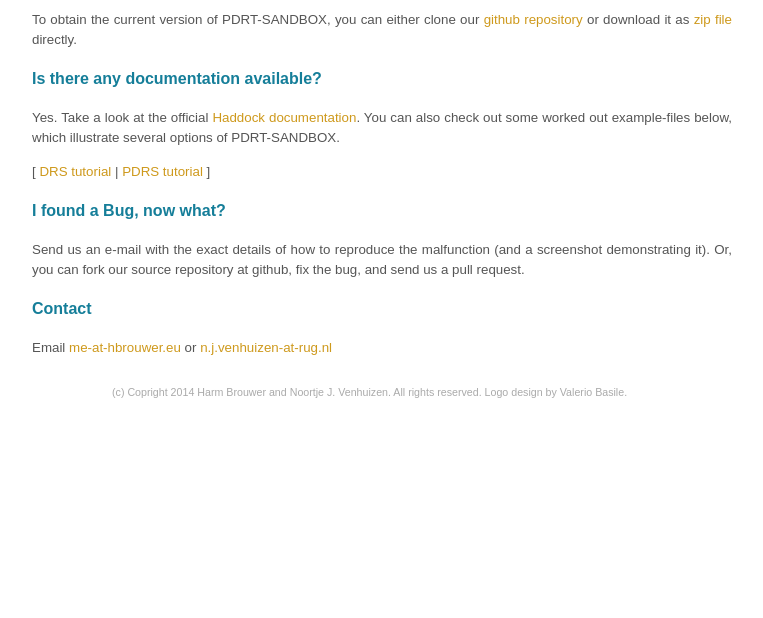
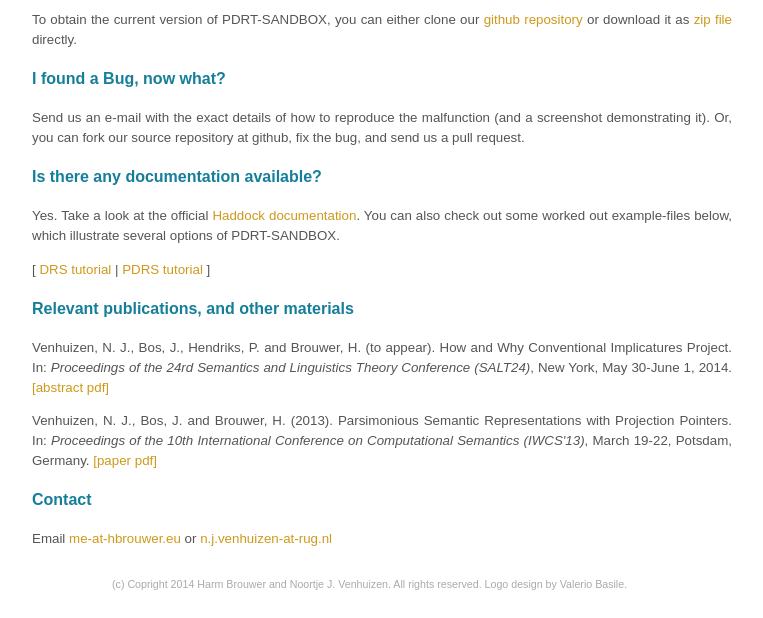
Before and after one commit to hbrouwer/pdrt-sandbox, a plain HTML site: page index.html in a window 1280 px wide. Shown: the part 482-1100 px from the top of the page, without its empty margins (258-1021 px from the left). Before the commit the page ends 909 px from the top, so only its background shows below. Drawn offline with Linux system fonts and the light colour scheme.

Commit message:
added publications and other relevant materials section

```diff
--- a/index.html
+++ b/index.html
@@ -75,6 +75,13 @@
       "http://github.com/hbrouwer/pdrt-sandbox/archive/master.zip">zip
       file</a> directly.</p>
 
+      <h1>I found a Bug, now what?</h1>
+
+      <p>Send us an e-mail with the exact details of how to
+      reproduce the malfunction (and a screenshot demonstrating
+      it). Or, you can fork our source repository at github, fix
+      the bug, and send us a pull request.</p>
+
       <h1>Is there any documentation available?</h1>
 
       <p>Yes. Take a look at the official <a href=
@@ -89,12 +96,23 @@
       "http://github.com/hbrouwer/pdrt-sandbox/blob/master/tutorials/PDRSTutorial.hs">
       PDRS tutorial</a> ]</p>
 
-      <h1>I found a Bug, now what?</h1>
+      <h1>Relevant publications, and other materials</h1>
 
-      <p>Send us an e-mail with the exact details of how to
-      reproduce the malfunction (and a screenshot demonstrating
-      it). Or, you can fork our source repository at github, fix
-      the bug, and send us a pull request.</p>
+      <p>Venhuizen, N. J., Bos, J., Hendriks, P. and Brouwer, H.
+      (to appear). How and Why Conventional Implicatures Project.
+      In: <i>Proceedings of the 24rd Semantics and Linguistics
+      Theory Conference (SALT24)</i>, New York, May 30-June 1,
+      2014. <a href=
+      "http://www.nyu.edu/projects/salt2014/SALT_2014/Program_files/Venhuizen,%20Bos,%20Hendriks,%20and%20Brouwer.pdf">
+      [abstract pdf]</a></p>
+
+      <p class="item">Venhuizen, N. J., Bos, J. and Brouwer, H.
+      (2013). Parsimonious Semantic Representations with Projection
+      Pointers. In: <i>Proceedings of the 10th International
+      Conference on Computational Semantics (IWCS'13)</i>, March
+      19-22, Potsdam, Germany. <a href=
+      "http://hbrouwer.github.io/papers/Venhuizen2013ParsimoniousSemantic.pdf">
+      [paper pdf]</a></p>
 
       <h1>Contact</h1>
 
```
